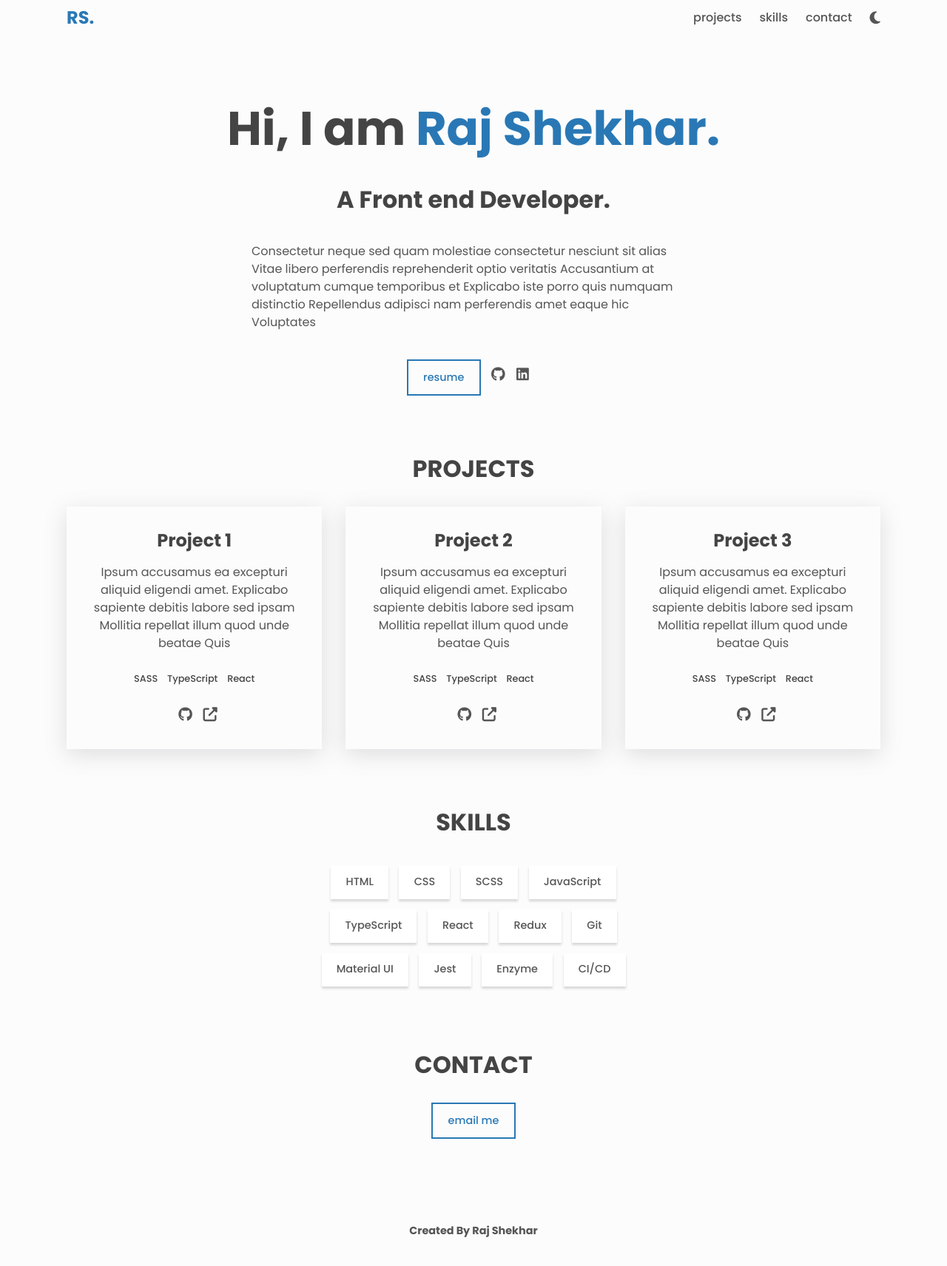
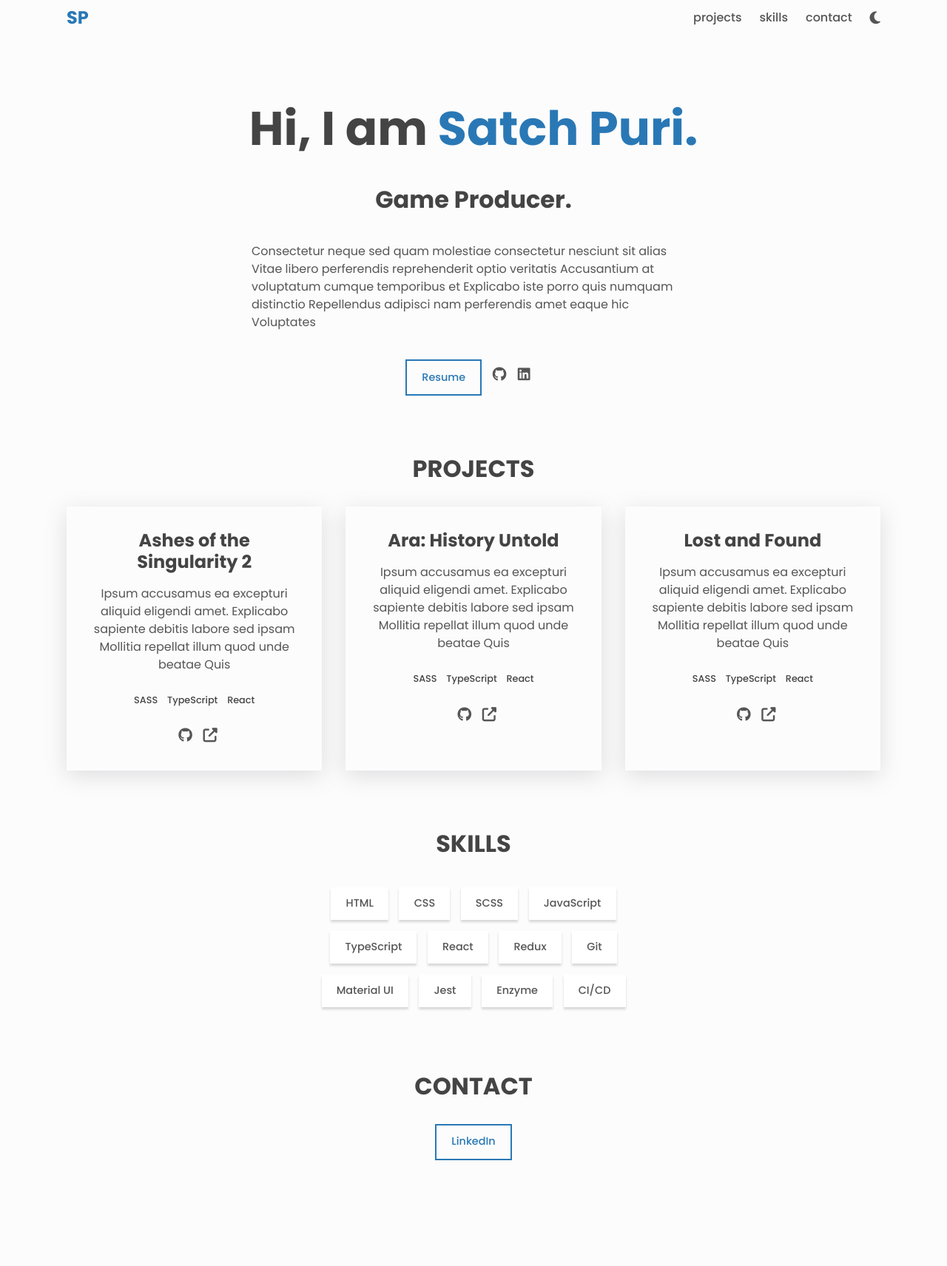
Before and after one commit to satchpuri/satchpuri.github.io, a plain HTML site: page index.html in a window 1280 px wide. Shown: the part 40-1752 px from the top of the page at 74% size. Drawn offline with Linux system fonts and the light colour scheme.

Commit message:
Updated website info

```diff
--- a/index.html
+++ b/index.html
@@ -15,13 +15,13 @@
       crossorigin="anonymous"
     ></script>
     <link rel="stylesheet" href="styles.css" />
-    <title>Raj Shekhar</title>
+    <title>Satch Puri</title>
   </head>
   <body class="light" id="top">
     <header class="header center">
       <h3>
-        <a href="https://rjshkhr.github.io/cleanfolio-minimal" class="link"
-          >RS.</a
+        <a href="https://satchpuri.github.io" class="link"
+          >SP</a
         >
       </h3>
 
@@ -55,8 +55,8 @@
     <main>
       <!-- About -->
       <div class="about center">
-        <h1>Hi, I am <span class="about__name">Raj Shekhar.</span></h1>
-        <h2 class="about__role">A Front end Developer.</h2>
+        <h1>Hi, I am <span class="about__name">Satch Puri.</span></h1>
+        <h2 class="about__role">Game Producer.</h2>
         <p class="about__desc">
           Consectetur neque sed quam molestiae consectetur nesciunt sit alias
           Vitae libero perferendis reprehenderit optio veritatis Accusantium at
@@ -66,7 +66,7 @@
         </p>
 
         <div class="about__contact center">
-          <a href="https://example.com">
+          <a href="https://linkedin.com/in/satchpuri/">
             <span class="btn btn--outline">Resume</span>
           </a>
 
@@ -79,7 +79,7 @@
           </a>
 
           <a
-            href="https://linkedin.com/in/rjshkhr"
+            href="https://linkedin.com/in/satchpuri/"
             aria-label="linkedin"
             class="link link--icon"
           >
@@ -94,7 +94,7 @@
 
         <div class="projects__grid">
           <div class="project">
-            <h3>Project 1</h3>
+            <h3>Ashes of the Singularity 2</h3>
             <p class="project__description">
               Ipsum accusamus ea excepturi aliquid eligendi amet. Explicabo
               sapiente debitis labore sed ipsam Mollitia repellat illum quod
@@ -123,7 +123,7 @@
           </div>
 
           <div class="project">
-            <h3>Project 2</h3>
+            <h3>Ara: History Untold</h3>
             <p class="project__description">
               Ipsum accusamus ea excepturi aliquid eligendi amet. Explicabo
               sapiente debitis labore sed ipsam Mollitia repellat illum quod
@@ -152,7 +152,7 @@
           </div>
 
           <div class="project">
-            <h3>Project 3</h3>
+            <h3>Lost and Found</h3>
             <p class="project__description">
               Ipsum accusamus ea excepturi aliquid eligendi amet. Explicabo
               sapiente debitis labore sed ipsam Mollitia repellat illum quod
@@ -180,6 +180,7 @@
             </a>
           </div>
         </div>
+
       </section>
 
       <!-- Skills -->
@@ -204,19 +205,14 @@
       <!-- Contact -->
       <section class="section contact center" id="contact">
         <h2 class="section__title">Contact</h2>
-        <a href="mailto:rjshekhar.official@gmail.com">
-          <span class="btn btn--outline">Email me</span>
+        <a href="https://www.linkedin.com/in/satchpuri/">
+          <span class="btn btn--outline">LinkedIn</span>
         </a>
       </section>
     </main>
 
     <footer class="footer">
-      <a
-        href="https://github.com/rjshkhr/cleanfolio-minimal"
-        class="link footer__link"
-      >
-        Created By Raj Shekhar
-      </a>
+
     </footer>
 
     <div class="scroll-container">
--- a/styles.css
+++ b/styles.css
@@ -144,7 +144,7 @@ button {
   padding: 0.8em 1.4em;
   font-weight: 500;
   font-size: 0.9rem;
-  text-transform: lowercase;
+  text-transform: capitalize;
   transition: transform 0.2s ease-in-out;
 }
 
```
